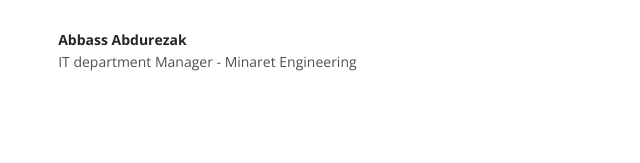
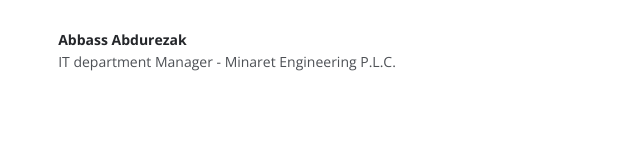
Before and after one commit to mtamuri/mtamuri.github.io, a plain HTML site: page index.html in a window 1280 px wide. Shown: the part 7029-7192 px from the top of the page, 411-1051 px from the left. Drawn offline with nearby package versions, Linux system fonts and the light colour scheme.

Commit message:
Update index.html

```diff
--- a/index.html
+++ b/index.html
@@ -292,7 +292,7 @@
                             <div class="details">
                                 <div class="text">
                                     <div class="testimonial-author">Abbass Abdurezak</div>
-                                    <div class="occupation">IT department Manager - Minaret Engineering</div>
+                                    <div class="occupation">IT department Manager - Minaret Engineering P.L.C.</div>
                                 </div> <!-- end of text -->
                             </div> <!-- end of testimonial-details -->
                         </div>
```
